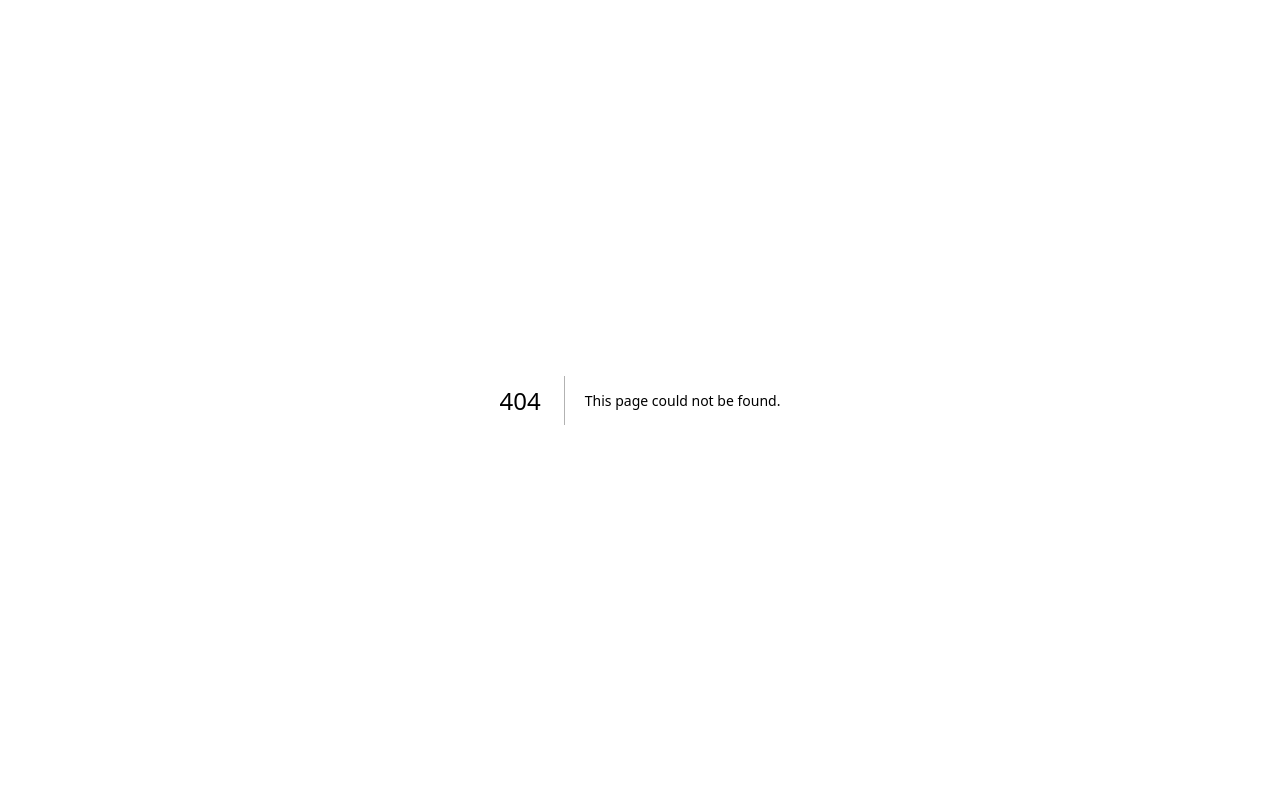
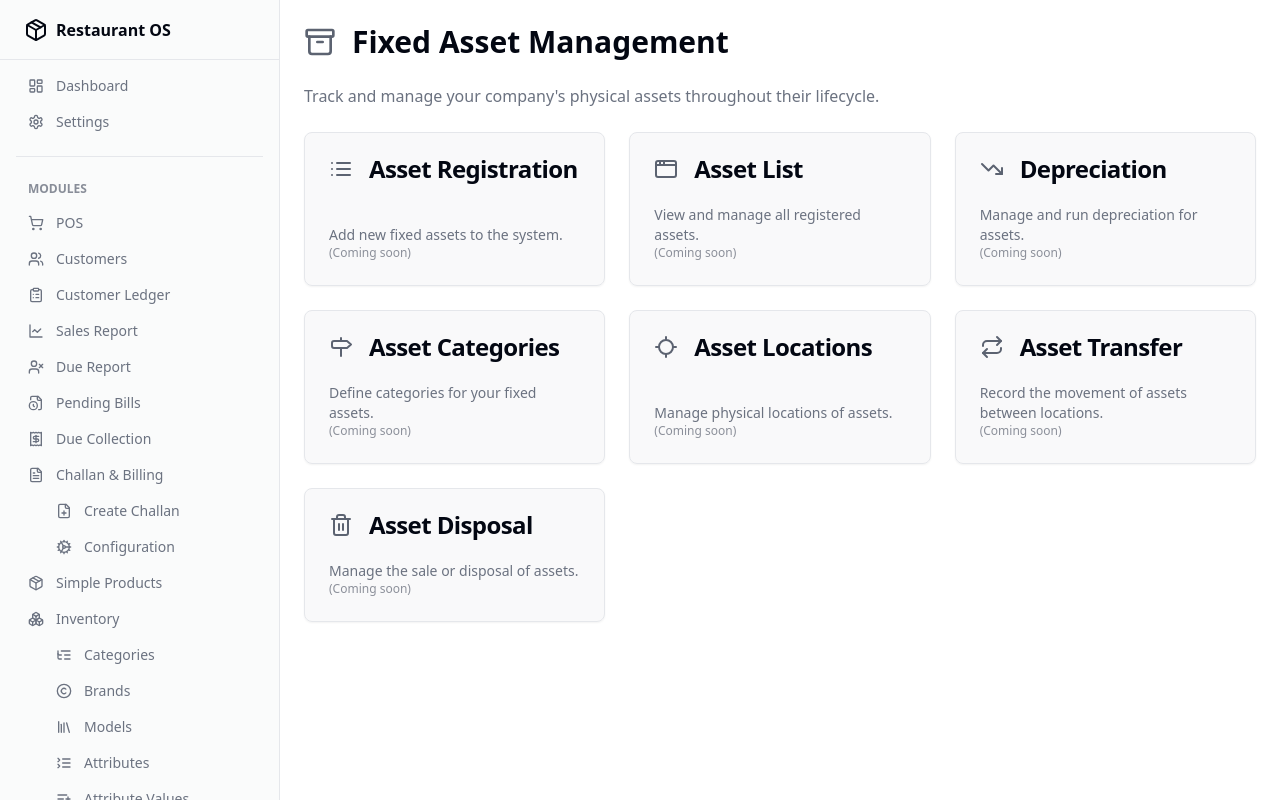
Before and after one commit to rahat1995/Order-Mgt, a Next.js app: page /admin/modules/fixedAssetManagement in a window 1280 px wide. Before the commit this address had no page. Built offline with nearby package versions, Linux system fonts and the light colour scheme.

Commit message:
dear, i want to make another new module name fixed asset management, ple

```diff
--- /dev/null
+++ b/src/app/admin/modules/fixedAssetManagement/page.tsx
@@ -0,0 +1,94 @@
+
+import Link from 'next/link';
+import { Card, CardContent, CardHeader, CardTitle, CardDescription } from '@/components/ui/card';
+import { Archive, AppWindow, List, Locate, Milestone, Repeat, Trash2, TrendingDown } from 'lucide-react';
+
+const fixedAssetSubModules = [
+  {
+    href: '/admin/modules/fixedAssetManagement/asset-registration',
+    icon: List,
+    title: 'Asset Registration',
+    description: 'Add new fixed assets to the system.',
+    enabled: false,
+  },
+  {
+    href: '/admin/modules/fixedAssetManagement/asset-list',
+    icon: AppWindow,
+    title: 'Asset List',
+    description: 'View and manage all registered assets.',
+    enabled: false,
+  },
+  {
+    href: '/admin/modules/fixedAssetManagement/depreciation',
+    icon: TrendingDown,
+    title: 'Depreciation',
+    description: 'Manage and run depreciation for assets.',
+    enabled: false,
+  },
+  {
+    href: '/admin/modules/fixedAssetManagement/asset-categories',
+    icon: Milestone,
+    title: 'Asset Categories',
+    description: 'Define categories for your fixed assets.',
+    enabled: false,
+  },
+  {
+    href: '/admin/modules/fixedAssetManagement/locations',
+    icon: Locate,
+    title: 'Asset Locations',
+    description: 'Manage physical locations of assets.',
+    enabled: false,
+  },
+  {
+    href: '/admin/modules/fixedAssetManagement/asset-transfer',
+    icon: Repeat,
+    title: 'Asset Transfer',
+    description: 'Record the movement of assets between locations.',
+    enabled: false,
+  },
+  {
+    href: '/admin/modules/fixedAssetManagement/asset-disposal',
+    icon: Trash2,
+    title: 'Asset Disposal',
+    description: 'Manage the sale or disposal of assets.',
+    enabled: false,
+  },
+];
+
+export default function FixedAssetManagementPage() {
+  return (
+    <div className="space-y-6">
+      <div className="flex items-center gap-4">
+        <Archive className="h-8 w-8 text-primary" />
+        <h1 className="text-3xl font-bold">Fixed Asset Management</h1>
+      </div>
+      <p className="text-muted-foreground">
+        Track and manage your company's physical assets throughout their lifecycle.
+      </p>
+
+      <div className="grid grid-cols-1 md:grid-cols-2 lg:grid-cols-3 gap-6">
+        {fixedAssetSubModules.map((module) => (
+          <Card
+            key={module.title}
+            className={`hover:shadow-lg transition-shadow ${!module.enabled ? 'bg-muted/50 cursor-not-allowed' : ''}`}
+          >
+            <Link href={module.enabled ? module.href : '#'} passHref>
+              <div className="h-full flex flex-col justify-between">
+                <CardHeader className="flex flex-row items-center gap-4 space-y-0">
+                  <module.icon className="h-6 w-6 text-primary" />
+                  <CardTitle>{module.title}</CardTitle>
+                </CardHeader>
+                <CardContent>
+                  <p className="text-sm text-muted-foreground">
+                    {module.description}
+                    {!module.enabled && <span className="text-xs block text-primary/70">(Coming soon)</span>}
+                  </p>
+                </CardContent>
+              </div>
+            </Link>
+          </Card>
+        ))}
+      </div>
+    </div>
+  );
+}
--- a/src/components/admin/ModuleManagementForm.tsx
+++ b/src/components/admin/ModuleManagementForm.tsx
@@ -8,7 +8,7 @@ import { Card, CardContent, CardDescription, CardHeader, CardTitle, CardFooter }
 import { Label } from '@/components/ui/label';
 import { Switch } from '@/components/ui/switch';
 import { Button } from '@/components/ui/button';
-import { ShoppingCart, Receipt, Wrench, FileText, Boxes, LayoutGrid, DollarSign, BookUser, Users, ShieldCheck, LineChart, UserX, Package, FileClock, ClipboardList, HandCoins } from 'lucide-react';
+import { ShoppingCart, Receipt, Wrench, FileText, Boxes, LayoutGrid, DollarSign, BookUser, Users, ShieldCheck, LineChart, UserX, Package, FileClock, ClipboardList, HandCoins, Archive } from 'lucide-react';
 
 const modulesData = [
   { key: 'pos', label: 'POS', icon: ShoppingCart, description: 'Menu, order entry, and voucher management.' },
@@ -24,9 +24,10 @@ const modulesData = [
   { key: 'inventory', label: 'Inventory', icon: Boxes, description: 'Stock and inventory level management.' },
   { key: 'tableManagement', label: 'Table Management', icon: LayoutGrid, description: 'Manage restaurant tables and seating.' },
   { key: 'costManagement', label: 'Cost Management', icon: DollarSign, description: 'Track bills, suppliers, and expenses.' },
+  { key: 'hrManagement', label: 'HR Management', icon: Users, description: 'Manage employees, payroll, and attendance.' },
   { key: 'accounting', label: 'Accounting', icon: BookUser, description: 'Manage financial accounts and ledgers.' },
-  { key: 'hrManagement', label: 'HR Management', icon: Users, description: 'Manage employees, payroll, and attendance.' },
   { key: 'microfinance', label: 'Microfinance', icon: HandCoins, description: 'Manage members, loans, and savings.' },
+  { key: 'fixedAssetManagement', label: 'Fixed Assets', icon: Archive, description: 'Manage company assets and depreciation.' },
   { key: 'userAccessControl', label: 'User Access Control', icon: ShieldCheck, description: 'Define roles and permissions for users.' },
 ] as const;
 
--- a/src/components/admin/Sidebar.tsx
+++ b/src/components/admin/Sidebar.tsx
@@ -44,6 +44,7 @@ import {
   SlidersHorizontal,
   ReceiptText,
   HandCoins,
+  Archive,
 } from 'lucide-react';
 import { useSettings } from '@/context/SettingsContext';
 
@@ -120,6 +121,7 @@ const moduleLinks = [
         { href: '/admin/modules/microfinance/configuration', label: 'Configuration', icon: Cog },
       ]
     },
+    { key: 'fixedAssetManagement', label: 'Fixed Assets', icon: Archive, href: '/admin/modules/fixedAssetManagement' },
     { key: 'userAccessControl', label: 'User Access', icon: ShieldCheck, href: '/admin/modules/userAccessControl' },
 ];
 
--- a/src/context/SettingsContext.tsx
+++ b/src/context/SettingsContext.tsx
@@ -34,6 +34,8 @@ const defaultSettings: AppSettings = {
     accounting: true,
     hrManagement: true,
     userAccessControl: true,
+    microfinance: true,
+    fixedAssetManagement: true,
   },
   posSettings: {
     advancedItemOptions: true,
--- a/src/types/index.ts
+++ b/src/types/index.ts
@@ -1,3 +1,4 @@
+
 
 
 
@@ -62,6 +63,7 @@ export interface ModuleSettings {
   productManagement: boolean;
   pendingBillReport: boolean;
   microfinance: boolean;
+  fixedAssetManagement: boolean;
 }
 
 export interface PosSettings {
```
